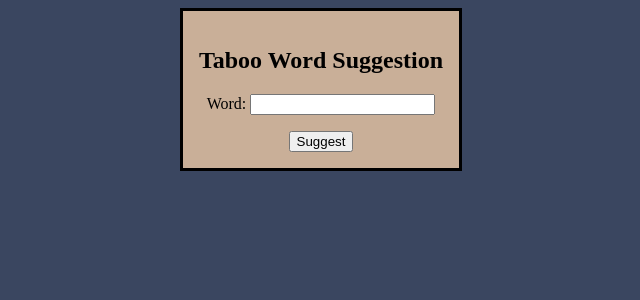
After one commit to dvignoles/dss, a Django app: page /taboo/suggestTaboo/ in a window 1280 px wide. The commit adds this page. Shown: the top 300 px of the page, without its empty margins (319-959 px from the left). Run offline with Django 3.2, Linux system fonts and the light colour scheme.

Commit message:
allow taboo suggestions from GUs

```diff
--- a/share_n_complain/share_n_complain/urls.py
+++ b/share_n_complain/share_n_complain/urls.py
@@ -24,6 +24,7 @@ urlpatterns = [
     path('admin/', admin.site.urls),
     path('users/', include('users.urls')),
     path('documents/', include('documents.urls')),
+    path('taboo/', include('taboo.urls')),
     path('', include('django.contrib.auth.urls')),
     #path('profile/', TemplateView.as_view(template_name='profile.html'), name='profile'),
     path('profile/', views.Profile, name='profile'),
--- /dev/null
+++ b/share_n_complain/taboo/forms.py
@@ -0,0 +1,7 @@
+from django import forms
+from .models import TabooWord
+
+class SuggestTabooForm(forms.ModelForm):
+	class Meta:
+		model = TabooWord
+		fields = ('word',)
--- a/share_n_complain/taboo/models.py
+++ b/share_n_complain/taboo/models.py
@@ -3,8 +3,8 @@ from users.models import CustomUser
 
 # Create your models here.
 class TabooWord(models.Model):
+	suggested_by = models.CharField(default='', max_length=100)
 	word = models.CharField(max_length=100, default='')
-	suggested_by = models.ForeignKey(CustomUser, null=False, on_delete=models.CASCADE)
 	is_taboo = models.BooleanField('Taboo Status', default=False)
 
 	def __str__(self):
--- /dev/null
+++ b/share_n_complain/taboo/urls.py
@@ -0,0 +1,7 @@
+from django.urls import path
+from django.conf.urls import url
+from . import views
+
+urlpatterns = [
+    path('suggestTaboo/', views.SuggestTaboo, name='suggestTaboo'),
+]
--- a/share_n_complain/taboo/views.py
+++ b/share_n_complain/taboo/views.py
@@ -1,3 +1,29 @@
 from django.shortcuts import render
 
-# Create your views here.
+from .forms import SuggestTabooForm
+from django.http import HttpResponse
+from django.http import HttpResponseRedirect
+
+from users.models import CustomUser
+
+from users.views import getOuUsernames
+
+
+def SuggestTaboo(request):
+    if request.method == 'POST':
+        form = SuggestTabooForm(request.POST)
+        if form.is_valid():
+            tabooWord = form.save(commit=False)
+            if request.user:
+            	tabooWord.suggested_by = request.user.username
+            else:
+            	tabooWord.suggested_by = None
+            tabooWord.save()
+            #return HttpResponse('Your document ' + doc.title + ' was saved!')
+            #return render(request, 'profile.html')
+            return HttpResponseRedirect('/profile')
+    else:
+        form = SuggestTabooForm()
+    return render(request, 'suggestTaboo.html', {
+        'form': form
+    })
--- a/share_n_complain/templates/profile.html
+++ b/share_n_complain/templates/profile.html
@@ -10,6 +10,9 @@
 	  <button>
 		<a href="{% url 'create' %}" style="text-decoration:none;">Create New Document</a>
 	  </button>
+    <button>
+    <a href="{% url 'suggestTaboo' %}" style="text-decoration:none;">Suggest a Taboo Word</a>
+    </button>
   </p>
   <div class="doc_list">
 	  <h3 style="font-weight:bold; text-decoration:underline;">My Documents</h3>
@@ -57,6 +60,9 @@
     {% endfor %}
   </div>
   <div style="display: block;">
+    <button>
+      <a href="{% url 'suggestTaboo' %}" style="text-decoration:none;">Suggest a Taboo Word</a>
+    </button>
     {% if user.is_authenticated %}
       <p><a href="{% url 'logout' %}">Logout</a></p>
     {% else %}
--- /dev/null
+++ b/share_n_complain/templates/suggestTaboo.html
@@ -0,0 +1,12 @@
+{% extends 'base.html' %}
+
+{% block title %}Suggest Taboo{% endblock %}
+
+{% block content %}
+  <h2>Taboo Word Suggestion</h2>
+  <form method="post" action="">
+    {% csrf_token %}
+    {{ form.as_p }}
+    <button type="submit">Suggest</button>
+  </form>
+{% endblock %}
```
Also changed, not shown: share_n_complain/taboo/migrations/0002_auto_20181205_0509.py (added), share_n_complain/taboo/migrations/0003_auto_20181205_0512.py (added), share_n_complain/taboo/migrations/0004_auto_20181205_0513.py (added).
